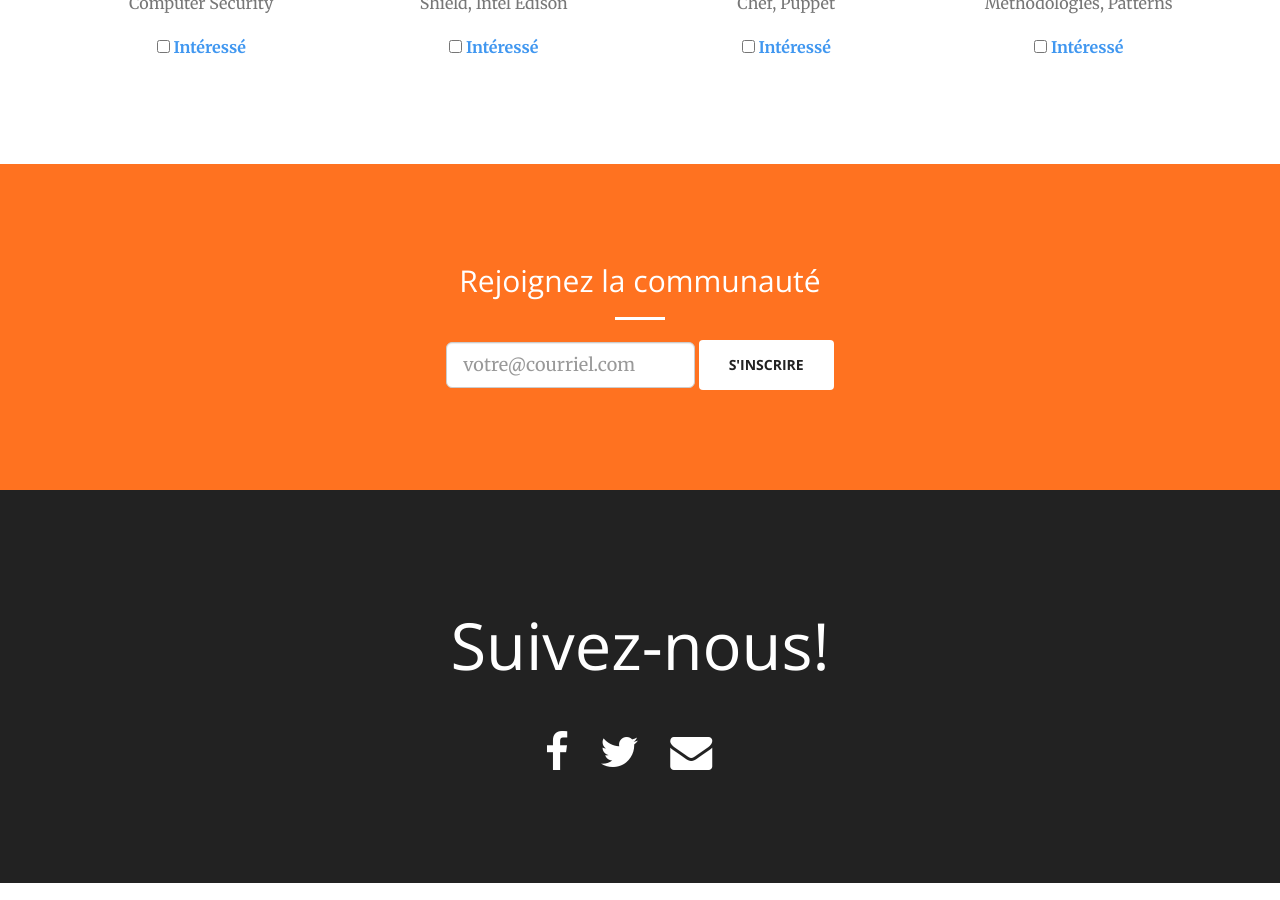
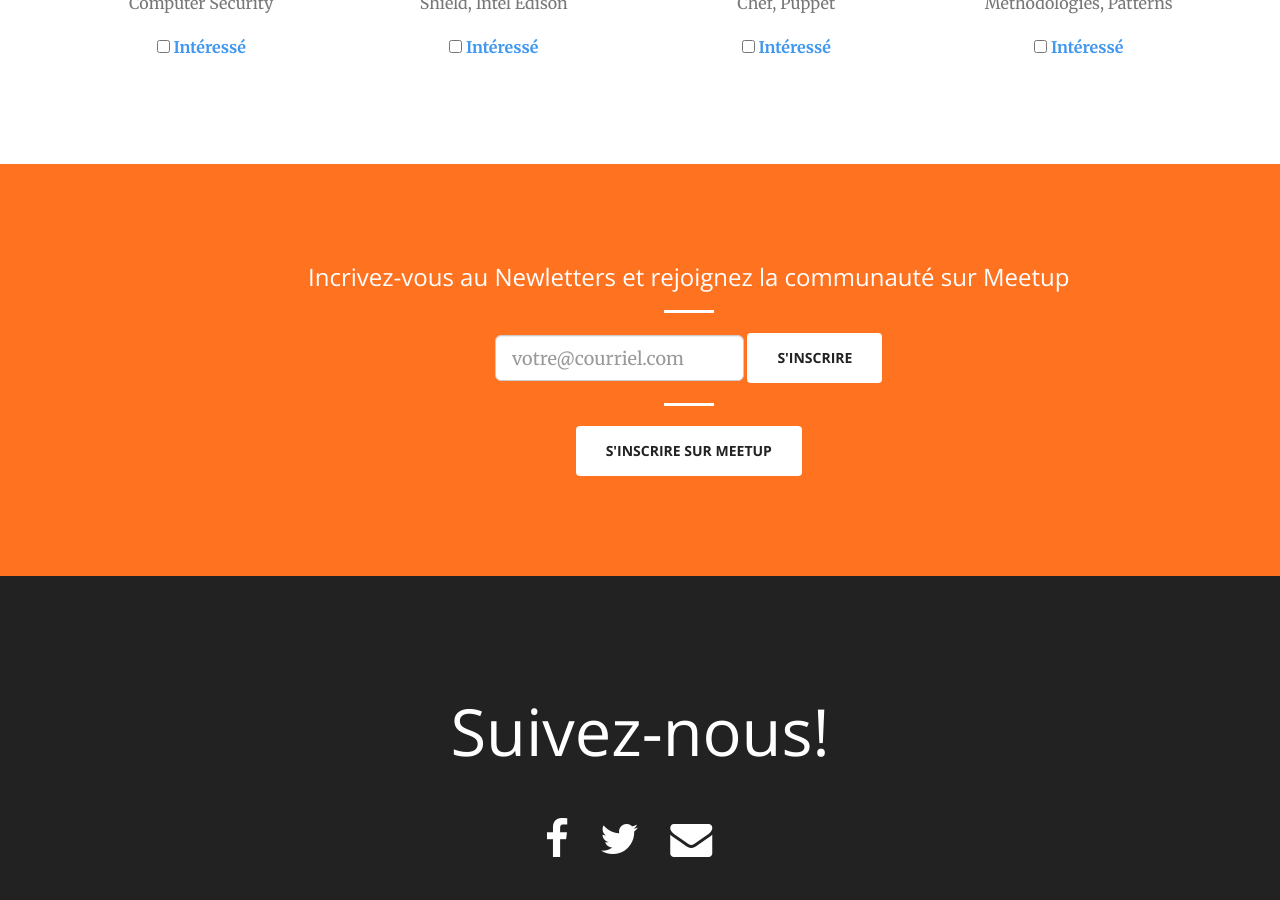
Before and after one commit to betaflag/technodrinks, a Jekyll site: the page built from index.html, in a window 1280 px wide and 900 px high, scrolled down 1911 px. Built offline with Jekyll 4.4.1, drawn with Linux system fonts in a browser that asks for light colours.

Commit message:
Add meetup link in footer.

```diff
--- a/_includes/footer.html
+++ b/_includes/footer.html
@@ -2,8 +2,8 @@
 <section class="bg-light" id="about">
   <div class="container">
     <div class="row">
-      <div class="col-lg-8 col-lg-offset-2 text-center">
-        <h2 class="section-heading">Rejoignez la communauté</h2>
+      <div class="col-lg-9 col-lg-offset-2 text-center">
+        <h3 class="section-heading">Incrivez-vous au Newletters et rejoignez la communauté sur Meetup </h3>
         <hr class="light">
 
         <!-- <p class="text-faded">
@@ -20,6 +20,10 @@
 
           <input type="submit" value="S'inscrire" name="subscribe" id="mc-embedded-subscribe" class="btn btn-default btn-xl">
         </form>
+
+        <hr class="light">
+
+        <a href="https://secure.meetup.com/register/?returnUri=https%3A%2F%2Fwww.meetup.com%2Ftechno-drinks%2F" target="_blank" class="btn btn-default btn-xl">S'inscrire sur Meetup</a>
 
 
       </div>
```
